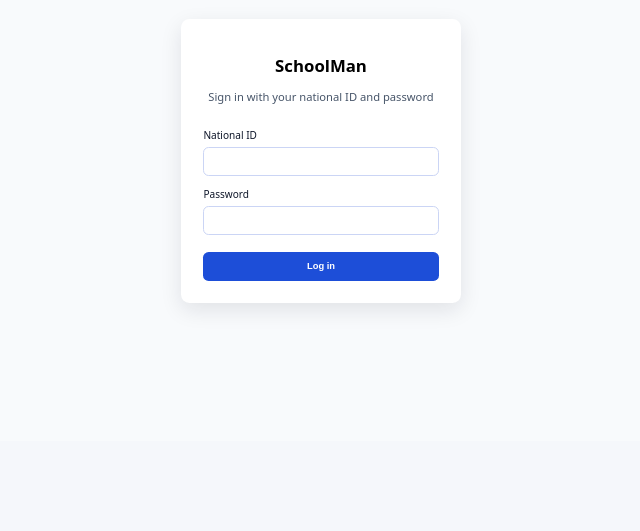
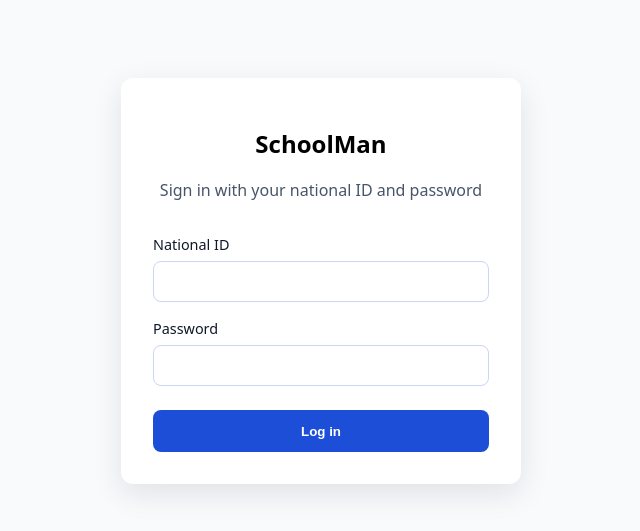
Before and after one commit to budash56/school-man-front, a React (Vite) app: page /login in a window 1280 px wide. Shown: the part 119-650 px from the top of the page, without its empty margins (319-959 px from the left). Built offline with nearby package versions, Linux system fonts and the light colour scheme; no server answers.

Commit message:
Restore default app zoom

```diff
--- a/src/index.css
+++ b/src/index.css
@@ -1,6 +1,4 @@
 :root {
-  --schoolman-default-zoom: 0.7;
-
   font-family: system-ui, Avenir, Helvetica, Arial, sans-serif;
   line-height: 1.5;
   font-weight: 400;
@@ -33,5 +31,4 @@ body {
   min-width: 320px;
   min-height: 100vh;
   background-color: #f5f7fb;
-  zoom: var(--schoolman-default-zoom);
 }
```
